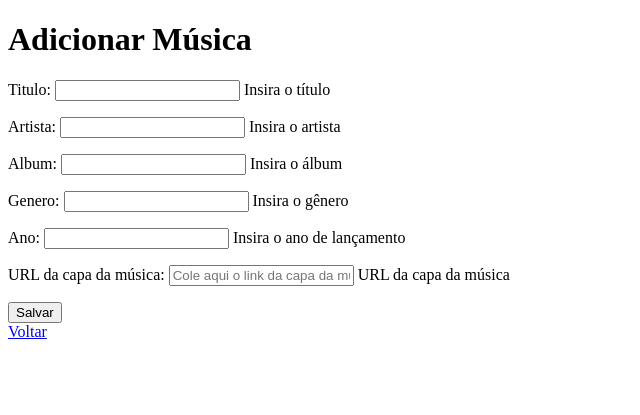
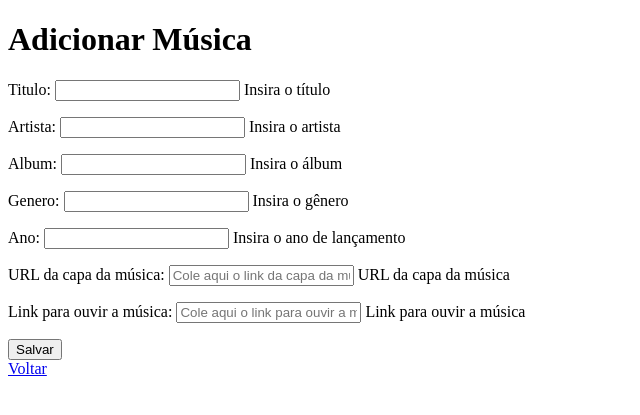
Before and after one commit to MaluDutra/INF1407-TRABALHO1, a Django app: page /adicionar/ in a window 1280 px wide. Shown: the top 415 px of the page, without its empty margins (0-640 px from the left). Run offline with Django 5.2, Linux system fonts and the light colour scheme; the visitor is signed in with stand-in values (Sample User, id 1); parts of the project's set-up code (start-up, migrations or seed data) failed here and were passed over.

Commit message:
Adicionar campo de link para ouvir música

```diff
--- a/ProjetoINF1407/Projeto1/Playlists/forms.py
+++ b/ProjetoINF1407/Projeto1/Playlists/forms.py
@@ -6,13 +6,18 @@ from Playlists.models import Musica
 class MusicaForm(forms.ModelForm):
     class Meta:
         model = Musica
-        fields = ['titulo', 'artista', 'album', 'genero', 'ano', 'imagem_url']
+        fields = ['titulo', 'artista', 'album', 'genero', 'ano', 'imagem_url', 'link_musica']
         labels = {
-            'imagem_url': 'URL da capa da música'
+            'imagem_url': 'URL da capa da música',
+            'link_musica': 'Link para ouvir a música'
         }
         widgets = {
             'imagem_url': forms.URLInput(attrs={
                 'placeholder': 'Cole aqui o link da capa da música',
+                'class': 'form-control'
+            }),
+            'link_musica': forms.URLInput(attrs={
+                'placeholder': 'Cole aqui o link para ouvir a música',
                 'class': 'form-control'
             })
         }
--- a/ProjetoINF1407/Projeto1/Playlists/models.py
+++ b/ProjetoINF1407/Projeto1/Playlists/models.py
@@ -40,6 +40,11 @@ class Musica(models.Model):
         blank=True,
         null=True,
         help_text='URL da capa da música'
+    )
+    link_musica = models.URLField(
+        blank=True,
+        null=True,
+        help_text='Link para ouvir a música'
     )
 
     # Relaciona cada música ao usuário que a cadastrou.
--- a/ProjetoINF1407/Projeto1/Playlists/templates/playlists/listar_musicas.html
+++ b/ProjetoINF1407/Projeto1/Playlists/templates/playlists/listar_musicas.html
@@ -28,6 +28,7 @@
                     {% if musica.album %} | Álbum: {{ musica.album }} {% endif %}
                     {% if musica.genero %} | Gênero: {{ musica.genero }} {% endif %}
                     {% if musica.ano %} | Ano: {{ musica.ano }} {% endif %}
+                    {% if musica.link_musica %} | <a href="{{ musica.link_musica }}" target="_blank">Ouvir música</a> {% endif %}
 
                     <a href="{% url 'editar_musica' musica.id %}">Editar</a>
                     <a href="{% url 'remover_musica' musica.id %}">Remover</a>
```
Also changed, not shown: ProjetoINF1407/Projeto1/Playlists/migrations/0007_musica_link_musica.py (added).
